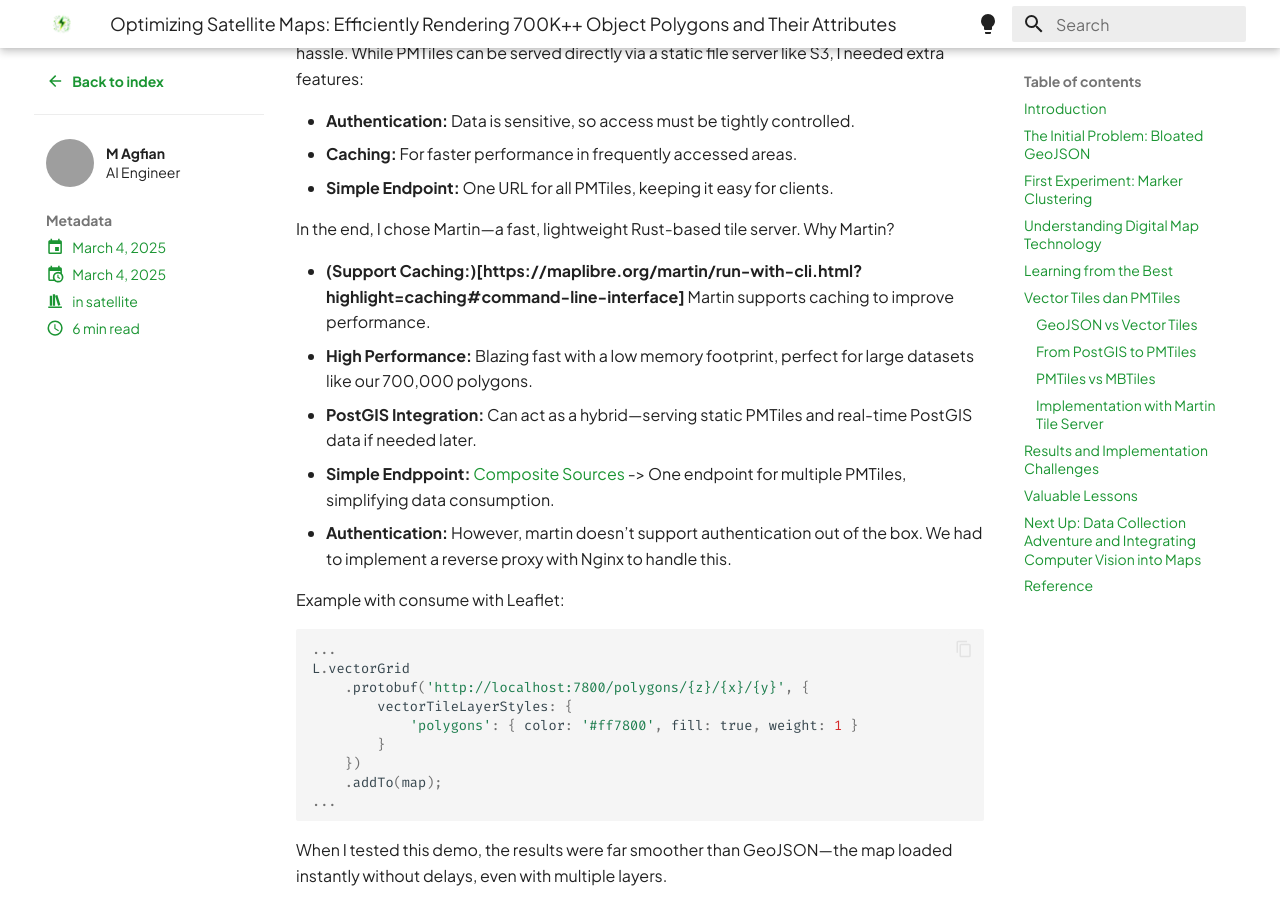
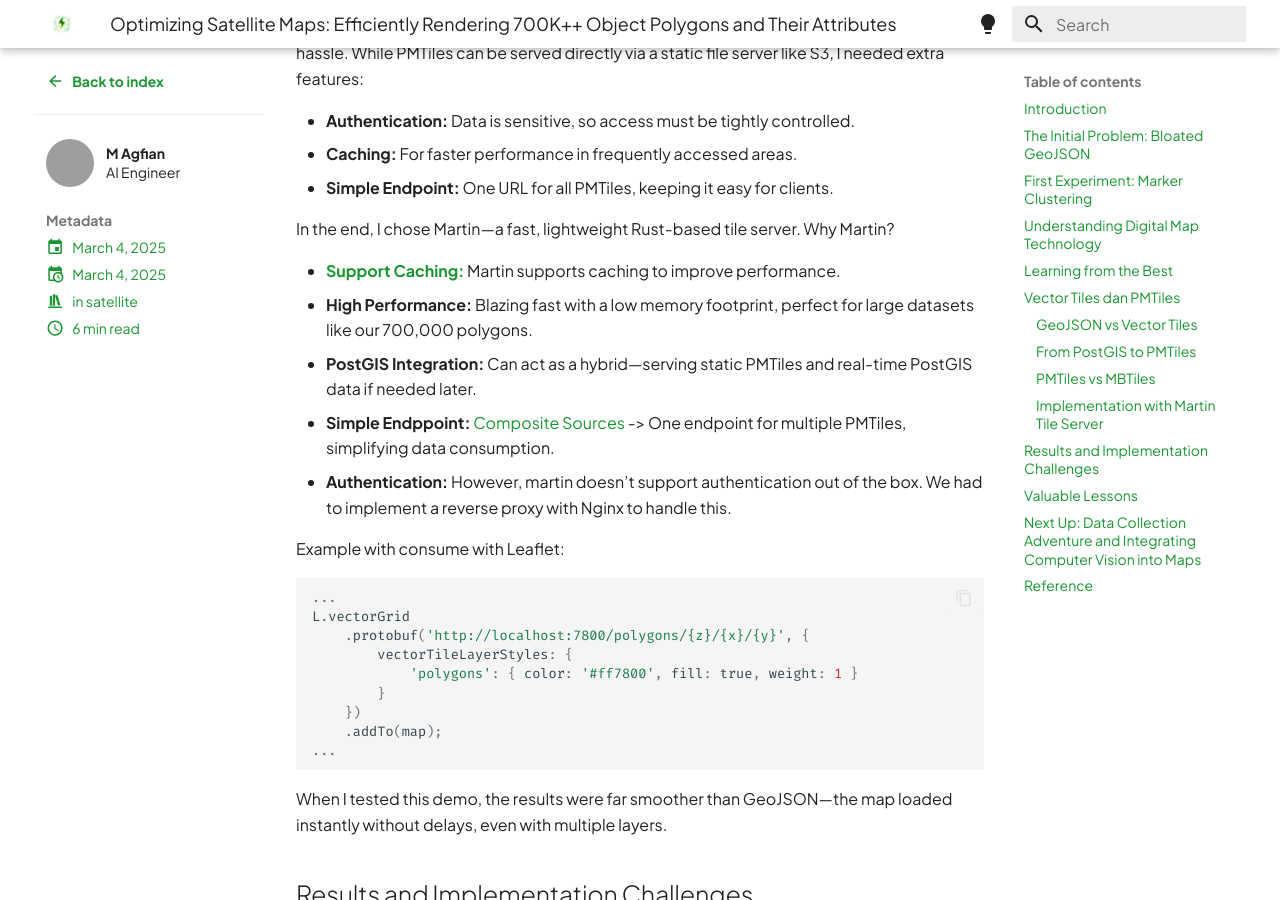
Before and after one commit to agfianf/agfianf.github.io, an MkDocs documentation site: the page built from docs/blog/posts/satellite/001-journey-show-object.md, in a window 1280 px wide and 900 px high, scrolled down 5089 px. Built offline with MkDocs 1.6.1 and Material for MkDocs 9.7.7, drawn with Linux system fonts in a browser that asks for light colours; comment, search, counter and statistics services are not loaded; grey boxes are pictures that could not be loaded.

Commit message:
fix: correct markdown link formatting in blog post on using Martin tile server

```diff
--- a/docs/blog/posts/satellite/001-journey-show-object.md
+++ b/docs/blog/posts/satellite/001-journey-show-object.md
@@ -134,7 +134,7 @@
 
 In the end, I chose Martin—a fast, lightweight Rust-based tile server. Why Martin?
 
-- **(Support Caching:)[https://maplibre.org/martin/run-with-cli.html?highlight=caching#command-line-interface]** Martin supports caching to improve performance.
+- **[Support Caching:](https://maplibre.org/martin/run-with-cli.html?highlight=caching#command-line-interface)** Martin supports caching to improve performance.
 - **High Performance:** Blazing fast with a low memory footprint, perfect for large datasets like our 700,000 polygons.
 - **PostGIS Integration:** Can act as a hybrid—serving static PMTiles and real-time PostGIS data if needed later.
 - **Simple Endppoint:** [Composite Sources](https://maplibre.org/martin/sources-composite.html) -> One endpoint for multiple PMTiles, simplifying data consumption.
```
